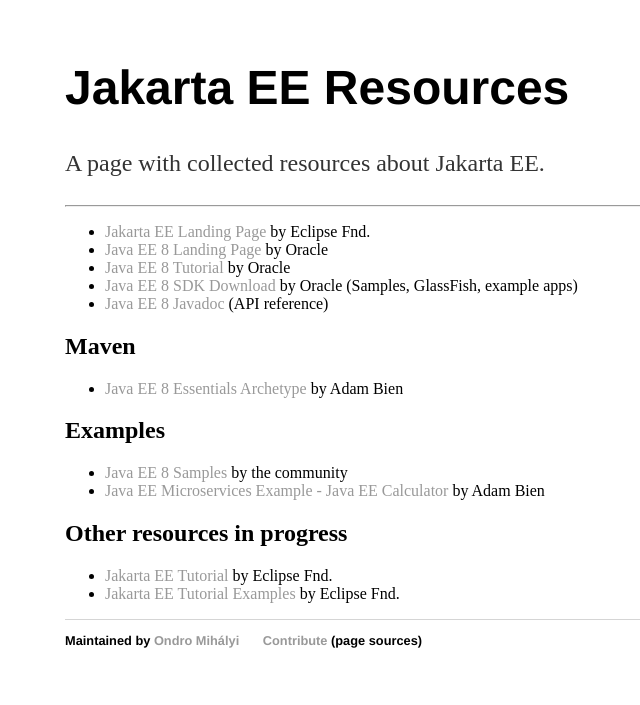
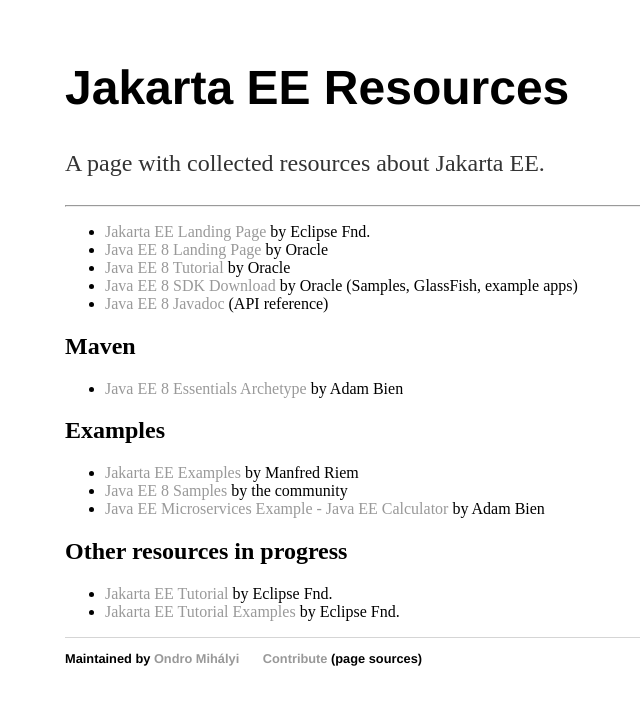
Before and after one commit to awesome-jakartaee/awesome-jakartaee.github.io, a Jekyll site: the page built from index.md, in a window 1280 px wide. Shown: the top 705 px of the page, without its empty margins (127-767 px from the left). Built offline with Jekyll 4.4.1, drawn with Linux system fonts in a browser that asks for light colours.

Commit message:
Update index.md

```diff
--- a/index.md
+++ b/index.md
@@ -20,6 +20,7 @@
 
 ## Examples
 
+* [Jakarta EE Examples](https://github.com/manorrock/jakartaee-examples) by Manfred Riem
 * [Java EE 8 Samples](https://github.com/javaee-samples/javaee8-samples) by the community
 * [Java EE Microservices Example - Java EE Calculator](https://github.com/AdamBien/javaee-calculator) by Adam Bien
 
```
